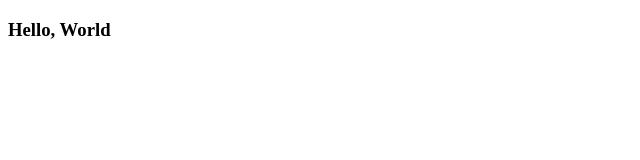
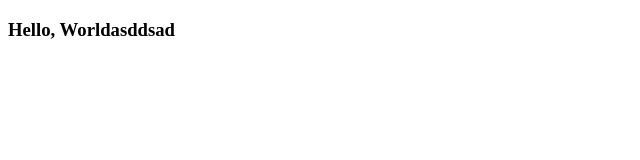
Before and after one commit to AlHong/hello-world, a plain HTML site: page git_tst/index.html in a window 1280 px wide. Shown: the full height of the page, 0-640 px from the left. Drawn offline with Linux system fonts and the light colour scheme.

Commit message:
Update index.html

```diff
--- a/git_tst/index.html
+++ b/git_tst/index.html
@@ -3,6 +3,6 @@
 <html>
   <head></head>
   <body>
-    <h3>Hello, World</h3>
+    <h3>Hello, Worldasddsad</h3>
   </body>
 </html>
```
